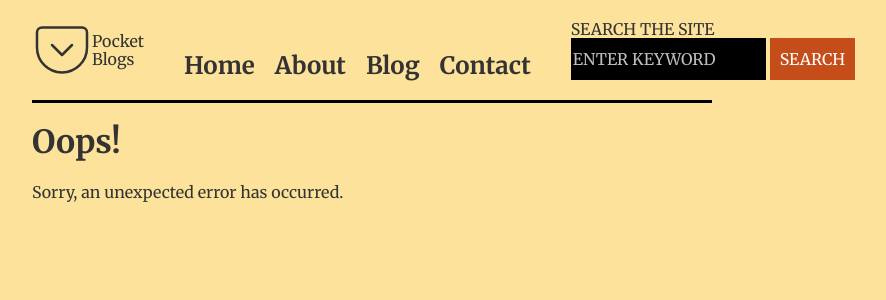
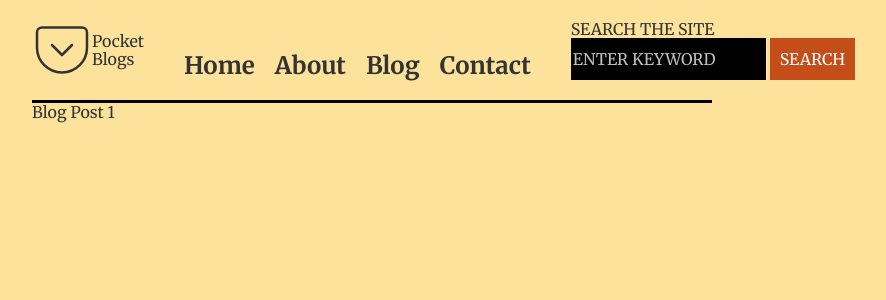
Before and after one commit to jariast22/alto-cms, a React (Vite) app: page /blog/1 in a window 1280 px wide. Shown: the top 300 px of the page, without its empty margins (268-1154 px from the left). Built offline with nearby package versions, Linux system fonts and the light colour scheme.

Commit message:
feat: Blog page with routing.

```diff
--- a/src/App.jsx
+++ b/src/App.jsx
@@ -1,15 +1,21 @@
 import { useEffect, useState } from 'react';
 import styled from 'styled-components';
-import { Routes, Route, Outlet } from 'react-router-dom';
+import { Routes, Route, Outlet, useMatch } from 'react-router-dom';
 
 import { blogsSeed } from './blogs';
 import { QUERIES } from './constants';
 import NavBar from '@/organisms/NavBar';
 import Home from '@pages/Home';
-import ErrorPage from './pages/error-page';
+import ErrorPage from '@pages/error-page';
+import Blog from '@pages/Blog';
 
 const App = () => {
   const [blogs, setBlogs] = useState([]);
+  const match = useMatch('/blog/:id');
+
+  const blog = match
+    ? blogs.find((blog) => blog.id === Number(match.params.id))
+    : null;
 
   useEffect(() => {
     const blogsInStorage = localStorage.getItem('blogs');
@@ -26,6 +32,7 @@ const App = () => {
       <NavBar></NavBar>
       <Routes>
         <Route index element={<Home blogs={blogs} />} />
+        <Route path="blog/:id" element={<Blog blog={blog} />} />
         <Route path="*" element={<ErrorPage />} />
       </Routes>
       <Outlet />
--- a/src/organisms/BlogsGallery.jsx
+++ b/src/organisms/BlogsGallery.jsx
@@ -1,3 +1,4 @@
+import Navigate from '@/atoms/Navigate';
 import ThumbNail from '@/molecules/ThumbNail';
 import styled from 'styled-components';
 
@@ -5,12 +6,13 @@ const BlogsGallery = ({ blogs }) => {
   return (
     <Wrapper>
       {blogs.map((blog) => (
-        <ThumbNail
-          key={blog.id}
-          imageUrl={blog.imageUrl}
-          altText={blog.title}
-          size="170"
-        ></ThumbNail>
+        <Navigate key={blog.id} path={`blog/${blog.id}`}>
+          <ThumbNail
+            imageUrl={blog.imageUrl}
+            altText={blog.title}
+            size="170"
+          ></ThumbNail>
+        </Navigate>
       ))}
     </Wrapper>
   );
--- /dev/null
+++ b/src/pages/Blog.jsx
@@ -0,0 +1,12 @@
+import styled from 'styled-components';
+
+const Blog = ({ blog }) => {
+  if (!blog) {
+    return <span>Blog not found</span>;
+  }
+  return <Wrapper>{blog.title}</Wrapper>;
+};
+
+const Wrapper = styled.main``;
+
+export default Blog;
--- a/src/pages/Home.jsx
+++ b/src/pages/Home.jsx
@@ -9,7 +9,7 @@ const Home = ({ blogs }) => (
   </Wrapper>
 );
 
-const Wrapper = styled.div`
+const Wrapper = styled.main`
   /* display: flex; */
 `;
 
```
